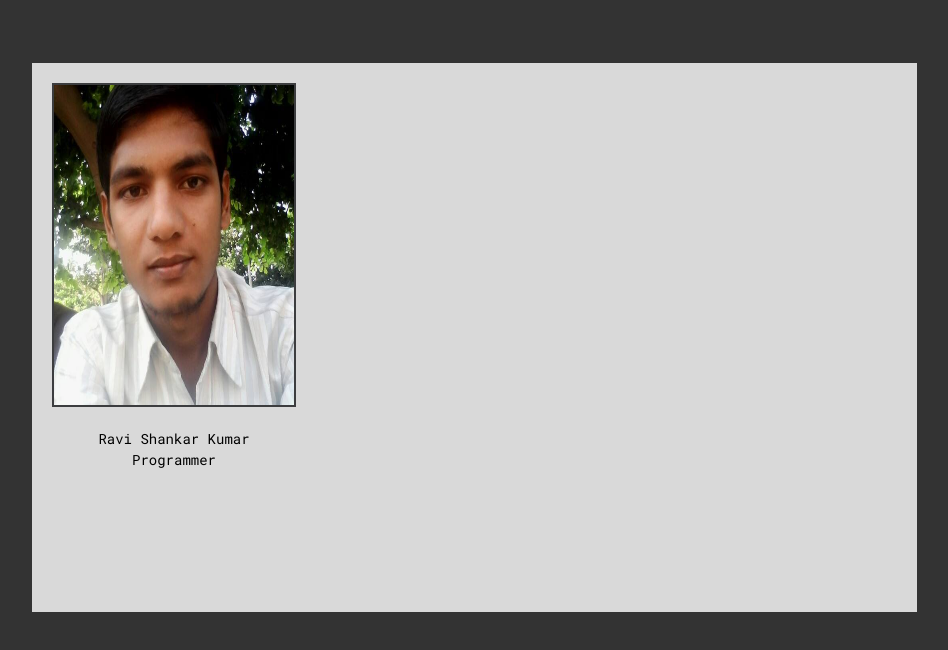
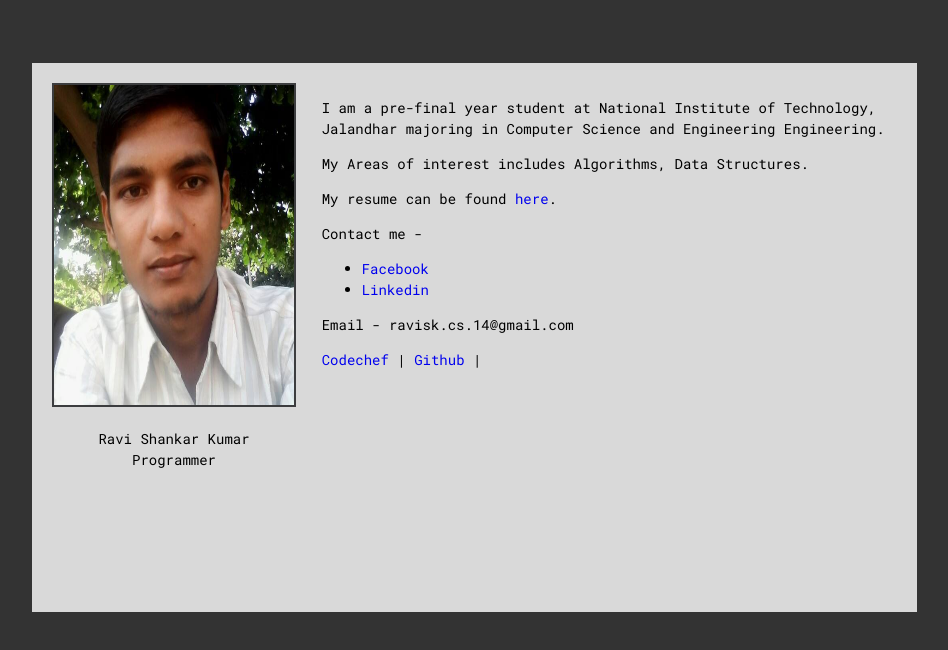
Before and after one commit to ravicse114/ravicse114.github.io, a plain HTML site: page index.html in a window 1280 px wide. Shown: the whole page, without its empty margins (176-1124 px from the left). Drawn offline with Linux system fonts and the light colour scheme.

Commit message:
Update index.html

```diff
--- a/index.html
+++ b/index.html
@@ -70,22 +70,20 @@ a{
   </div>
 
   <div id='about'>
+    <p>I am a pre-final year student at National Institute of Technology, Jalandhar majoring in Computer Science and Engineering Engineering.</p>
+	  <p>My Areas of interest includes Algorithms, Data Structures.</p>
     <!--
-    <p>I am a Junior at National Institute of Technology, Jalandhar majoring in Electronics and Communications Engineering.</p>
-    <p>My Areas of interest includes Algorithms, Data Structures, Optimisation and Artificial Intelligence.</p>
     <p>I am an active Competitive Programmer by username - prrateekk (google it). I have compiled some good <a href='resources.html' target="_blank">resources and tutorials</a>.</p>
+    --->
     <p>My resume can be found <a href = 'resume.pdf' target="_blank">here</a>.</p>
     <p>Contact me - </p>
     <ul>
-    <li><a href='https://www.facebook.com/prateek.agarwal.96' target='_blank'>Facebook</a></li>
+    <li><a href='https://www.facebook.com/ravicse114' target='_blank'>Facebook</a></li>
     <li><a href='https://in.linkedin.com/in/prateek-agarwal-9a177891' target='_blank'>Linkedin</a></li>
     </ul>
-    <p> Email - prrateekk@hotmail.com</p>
-	  <a href='http://www.codeforces.com/profile/prrateekk' target="_blank">Codeforces</a> |
-	  <a href='https://www.codechef.com/users/prrateekk' target="_blank">Codechef</a> |
-	  <a href='https://github.com/prrateekk' target='_blank'>Github</a> |
-	  <a href='http://codepen.io/prrateekk/' target='_blank'>Codepen</a>
-    --->
+    <p> Email - ravisk.cs.14@gmail.com</p>
+	  <a href='https://www.codechef.com/users/ravicse479' target="_blank">Codechef</a> |
+	  <a href='https://github.com/ravicse114' target='_blank'>Github</a> |
   </div>
 
 </div>
```
